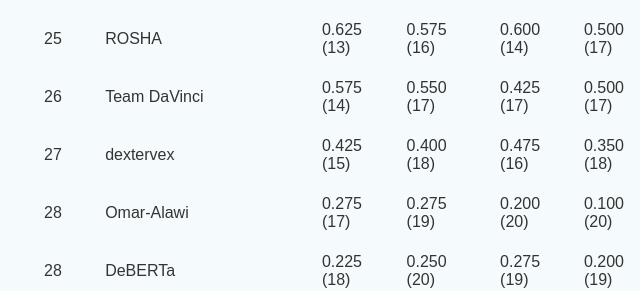
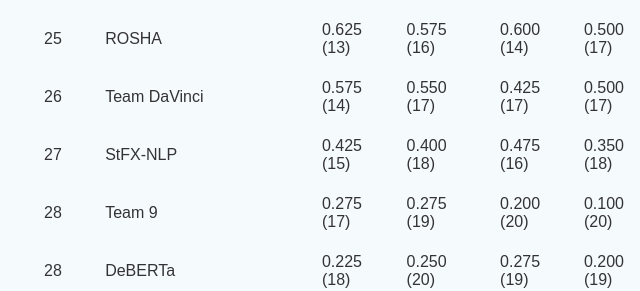
Before and after one commit to BrainTeaserSem/BrainTeaserSem.github.io, a plain HTML site: page index.html in a window 1280 px wide. Shown: the part 5162-5453 px from the top of the page, 334-974 px from the left. Drawn offline with Linux system fonts and the light colour scheme.

Commit message:
Update index.html

```diff
--- a/index.html
+++ b/index.html
@@ -679,7 +679,7 @@
         </tr>
         <tr>
             <td>27</td>
-            <td>dextervex</td>
+            <td>StFX-NLP</td>
             <td>0.425 (15)</td>
             <td>0.400 (18)</td>
             <td>0.475 (16)</td>
@@ -689,7 +689,7 @@
         </tr>
         <tr>
             <td>28</td>
-            <td>Omar-Alawi</td>
+            <td>Team 9</td>
             <td>0.275 (17)</td>
             <td>0.275 (19)</td>
             <td>0.200 (20)</td>
@@ -1093,7 +1093,7 @@
         </tr>
         <tr>
             <td>21</td>
-            <td>dextervex</td>
+            <td>StFX-NLP</td>
             <td>0.406 (13)</td>
             <td>0.219 (14)</td>
             <td>0.344 (16)</td>
@@ -1380,7 +1380,7 @@
         </tr>
         <tr>
             <td>34</td>
-            <td>dextervex</td>
+            <td>StFX-NLP</td>
             <td>0.433 (27)</td>
             <td>0.323 (21)</td>
             <td>0.378</td>
```
